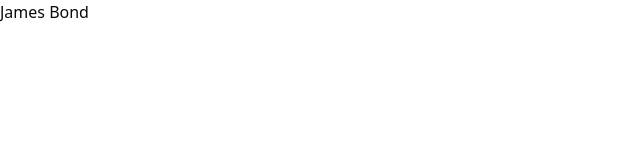
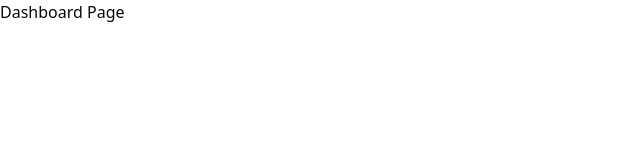
Before and after one commit to jeseias/web-facilita-test, a React (Vite) app: page / in a window 1280 px wide. Shown: the top 160 px of the page, without its empty margins (0-640 px from the left). Built offline with nearby package versions, Linux system fonts and the light colour scheme.

Commit message:
feat: add dashboard page

```diff
--- a/src/App.tsx
+++ b/src/App.tsx
@@ -1,5 +1,8 @@
+import { RouterProvider } from "react-router-dom";
+import { router } from "./routes/routes";
+
 function App() {
-  return <h1>James Bond</h1>;
+  return <RouterProvider router={router} />;
 }
 
 export default App;
--- /dev/null
+++ b/src/pages/dashboard-page/dashboard-page.tsx
@@ -0,0 +1,7 @@
+export const DashboardPage = () => {
+  return (
+    <div className="">
+      <h1>Dashboard Page</h1>
+    </div>
+  );
+};
--- /dev/null
+++ b/src/pages/dashboard-page/index.ts
@@ -0,0 +1 @@
+export * from "./dashboard-page";
--- /dev/null
+++ b/src/pages/index.ts
@@ -0,0 +1 @@
+export * from "./dashboard-page";
--- /dev/null
+++ b/src/routes/routes.tsx
@@ -0,0 +1,9 @@
+import { DashboardPage } from "@/pages";
+import { createBrowserRouter } from "react-router-dom";
+
+export const router = createBrowserRouter([
+  {
+    path: "/",
+    element: <DashboardPage />,
+  },
+]);
```
